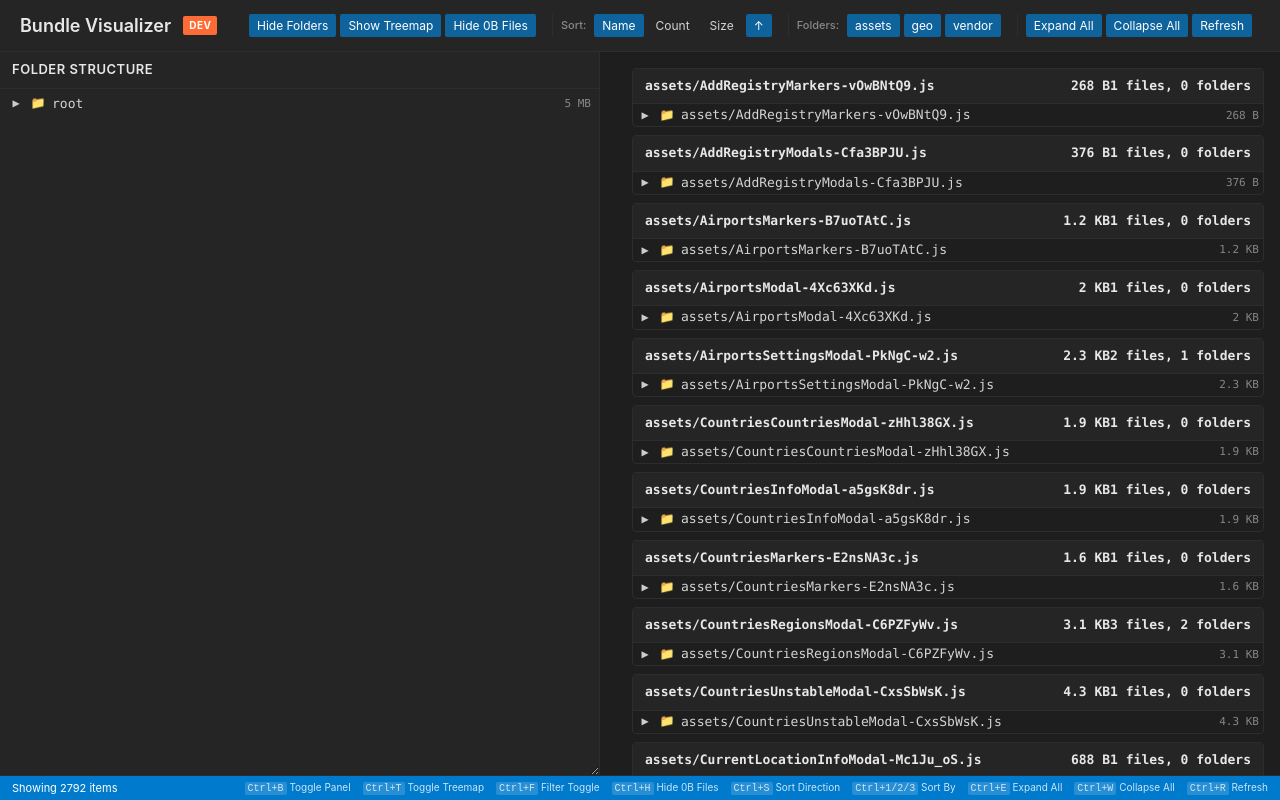
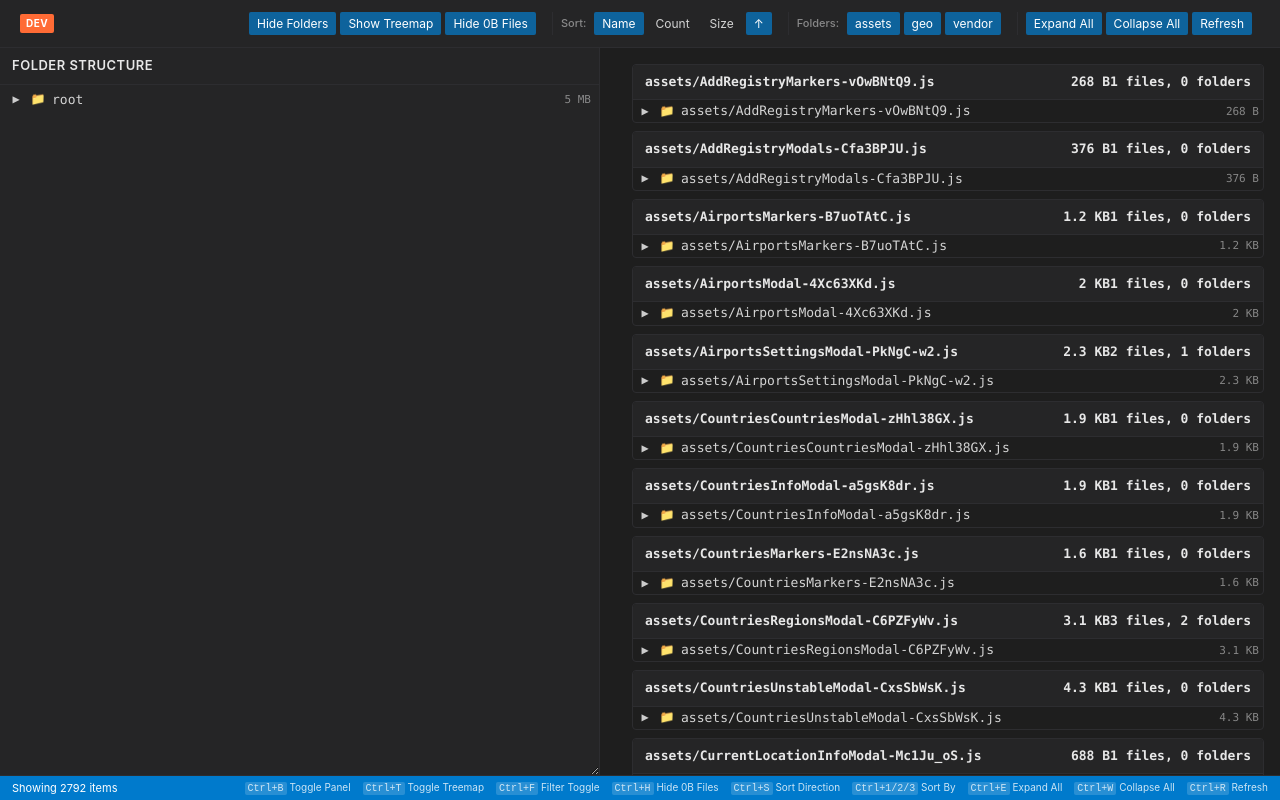
Before and after one commit to rand0mC0d3r/vs-bundle-visualizer, a React (Vite) app in the folder ui/: page / in a window 1280 px wide. Built offline with nearby package versions, Linux system fonts and the light colour scheme.

Commit message:
feat: Remove header title from Header component

```diff
--- a/ui/src/components/Header.tsx
+++ b/ui/src/components/Header.tsx
@@ -42,7 +42,6 @@ export const Header: React.FC<HeaderProps> = ({
   return (
     <div className="header">
       <div className="header-title">
-        <h1>Bundle Visualizer</h1>
         {isDevelopmentMode() && (
           <span className="dev-indicator">DEV</span>
         )}
```
